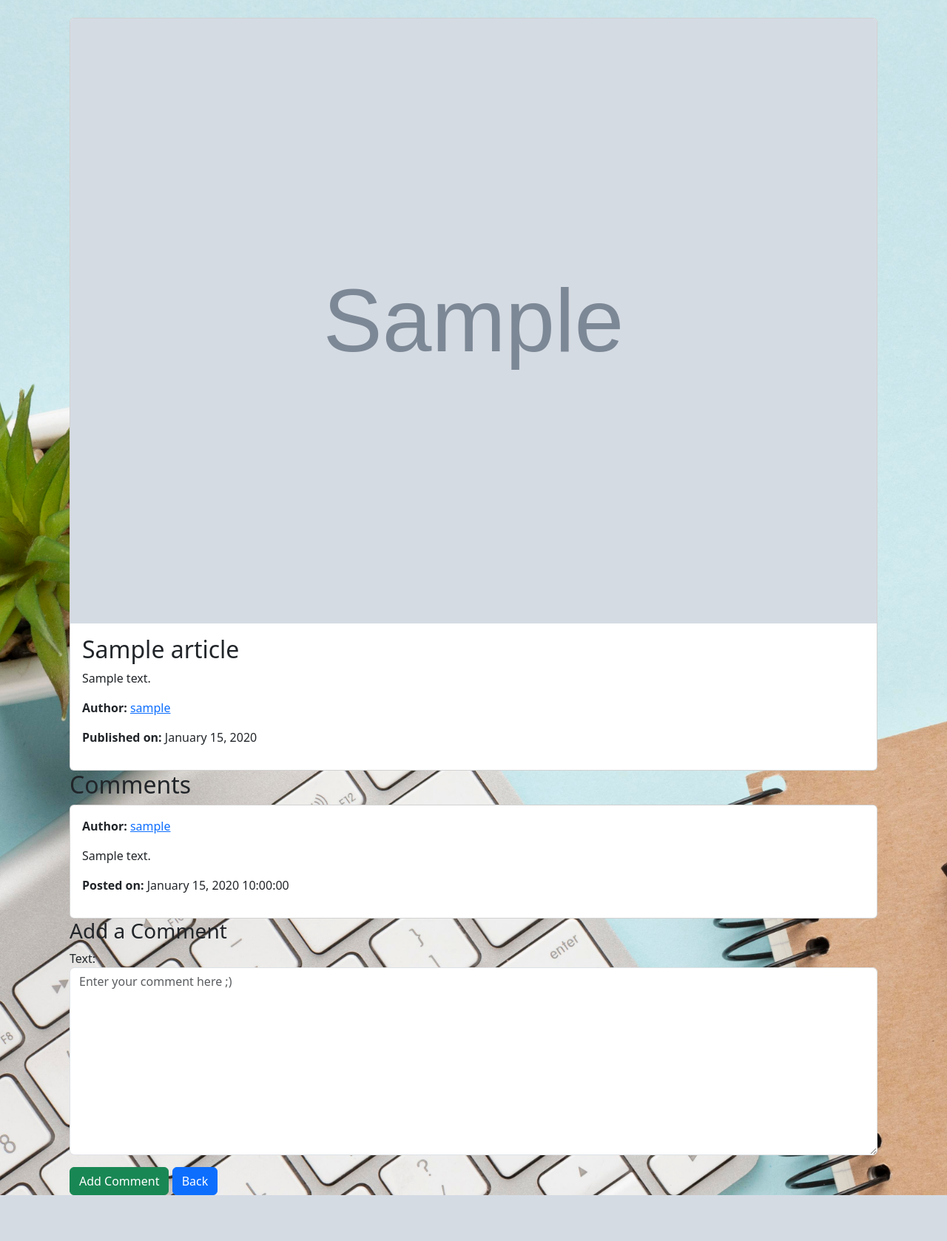
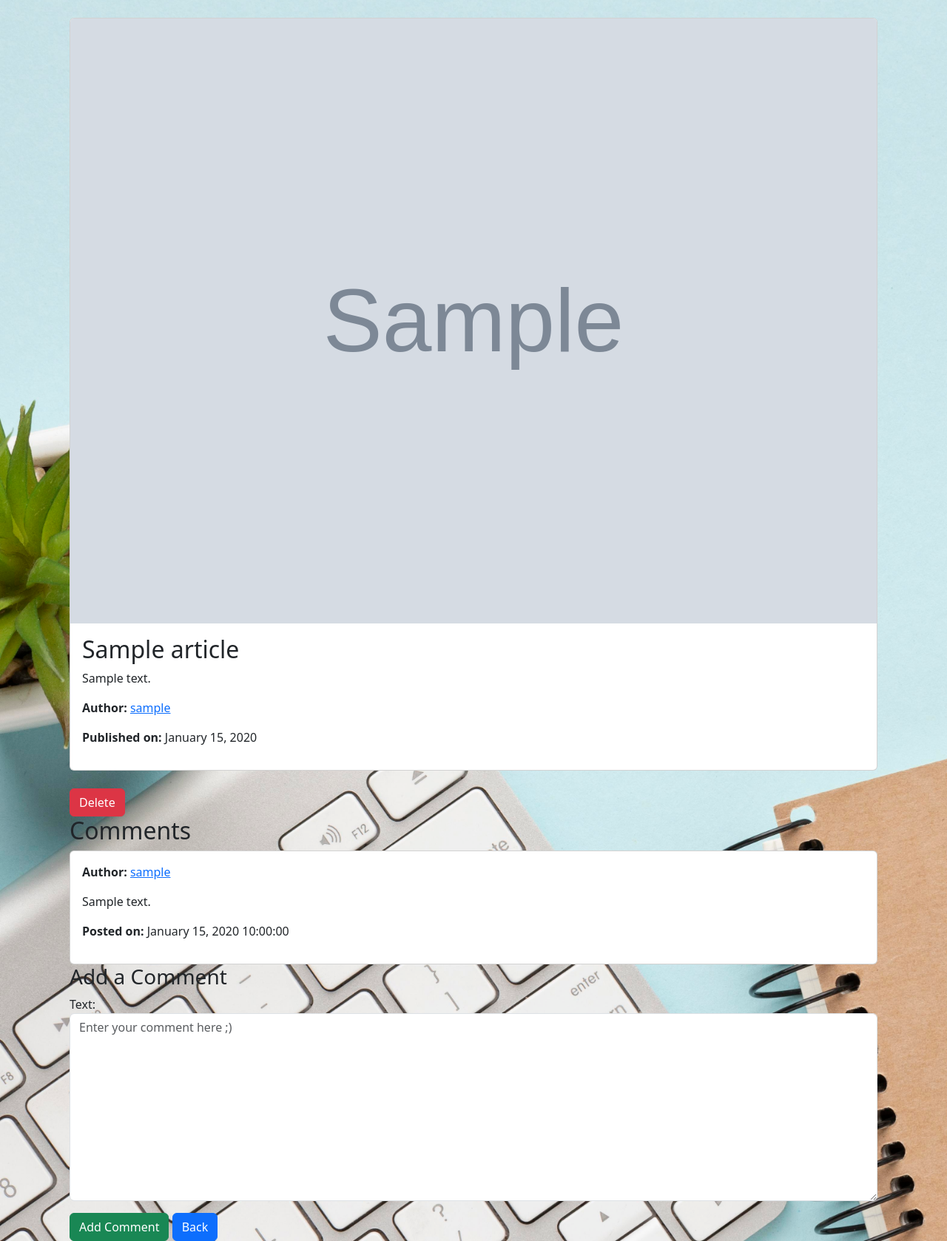
Before and after one commit to PatriceAlan/Blogr, a Django app: page /article/1/ in a window 1280 px wide. Shown: the part 56-1734 px from the top of the page at 74% size. Before the commit the page ends 1672 px from the top, so only its background shows below. Run offline with Django 4.2, Linux system fonts and the light colour scheme; a user stored in the database is signed in; tables that the repository leaves empty hold one stand-in row (values such as "Sample post"); grey boxes marked "Sample" are stand-in pictures.

Commit message:
Delete article modal

```diff
--- a/blog/website/templates/article.html
+++ b/blog/website/templates/article.html
@@ -13,6 +13,32 @@
             <p><strong>Published on: </strong>{{ article.created_at|date:"F d, Y" }}</p>
         </div>
     </div>
+
+    <br/>
+    {% if request.user == article.author %}
+    <button type="button" class="btn btn-danger" data-bs-toggle="modal" data-bs-target="#staticBackdrop">
+        Delete
+    </button>
+
+    <div class="modal fade" id="staticBackdrop" data-bs-backdrop="static" data-bs-keyboard="false" tabindex="-1" aria-labelledby="staticBackdropLabel" aria-hidden="true">
+        <div class="modal-dialog">
+        <div class="modal-content">
+            <div class="modal-header">
+            <h1 class="modal-title fs-5" id="staticBackdropLabel">{{ article.title }}</h1>
+            <button type="button" class="btn-close" data-bs-dismiss="modal" aria-label="Close"></button>
+            </div>
+            <div class="modal-body">
+                Are you sure you want to delete this article?
+            </div>
+            <div class="modal-footer">
+            <button type="button" class="btn btn-secondary" data-bs-dismiss="modal">Close</button>
+            <a href="{% url 'delete_article' article.id %}" class="btn btn-danger">Delete</a>
+            </div>
+        </div>
+        </div>
+    </div>
+    {% endif %}
+
     <h2>Comments</h2>
         {% for comment in comments %}
             <div class="card">
--- a/blog/website/urls.py
+++ b/blog/website/urls.py
@@ -8,6 +8,7 @@ urlpatterns = [
     path('logout/', views.logout_user, name='logout'),
     path('register/', views.register_user, name='register'),
     path('add_article/', views.add_article, name='add_article'),
+    path('delete_article/<int:pk>', views.delete_article, name='delete_article'),
     path('article/<int:pk>/', views.article_detail, name='article_detail'),
     path('user/<int:pk>/', views.user_detail, name='user_detail'),
 ]
--- a/blog/website/views.py
+++ b/blog/website/views.py
@@ -5,7 +5,7 @@ from .forms import SignUpForm, AddArticleForm, CommentForm
 from .models import Article, Comment
 from django.contrib.auth.models import User
 
-# Create your views here.
+
 
 def home(request):
     articles = Article.objects.all()
@@ -25,10 +25,14 @@ def home(request):
     else:
         return render(request, 'home.html', {'articles':articles})
 
+
+
 def logout_user(request):
     logout(request)
     messages.success(request, "Logout Successful. Don't hesitate to come again!")
     return redirect('home')
+
+
 
 def register_user(request):
     if request.method == 'POST':
@@ -41,6 +45,8 @@ def register_user(request):
         form = SignUpForm()
 
     return render(request, 'register.html', {'form': form})
+
+
 
 def add_article(request):
     if request.user.is_authenticated:
@@ -58,6 +64,21 @@ def add_article(request):
     else:
         messages.error(request, "You must be logged in to view that page.")
         return redirect('home')
+
+
+
+def delete_article(request, pk):
+    if request.user.is_authenticated:
+        article = get_object_or_404(Article, id=pk)
+        if article.author == request.user:
+            article.delete()
+            messages.success(request, "Article deleted successfully!")
+            return redirect('home')
+        else:
+            messages.error(request, "You are not authorized to delete this article.")
+            return redirect('home')
+
+
 
 def article_detail(request, pk):
     if request.user.is_authenticated:
@@ -79,6 +100,8 @@ def article_detail(request, pk):
         messages.error(request, "You must be logged in to view that page...")
         return redirect('home')
 
+
+
 def user_detail(request, pk):
     if request.user.is_authenticated:
         user_detail = get_object_or_404(User, id=pk)
```
